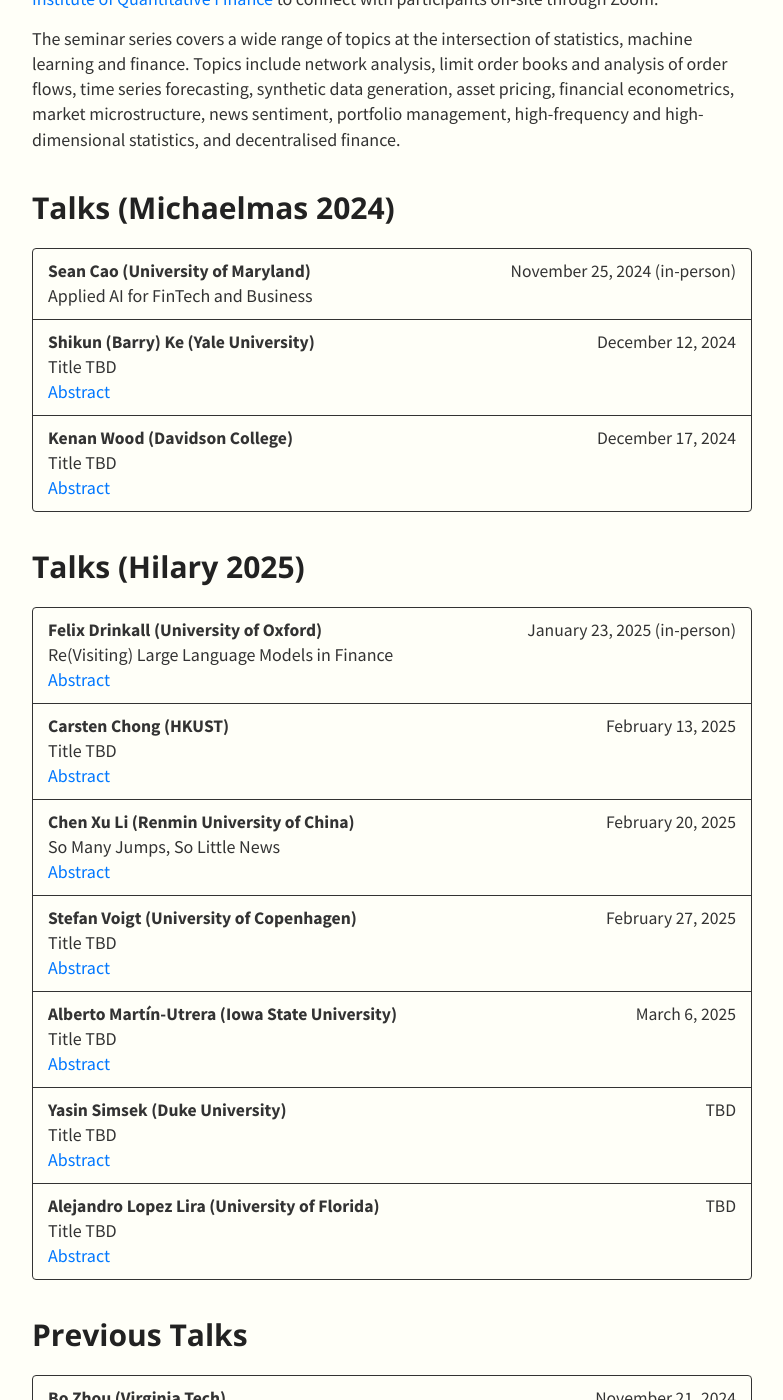
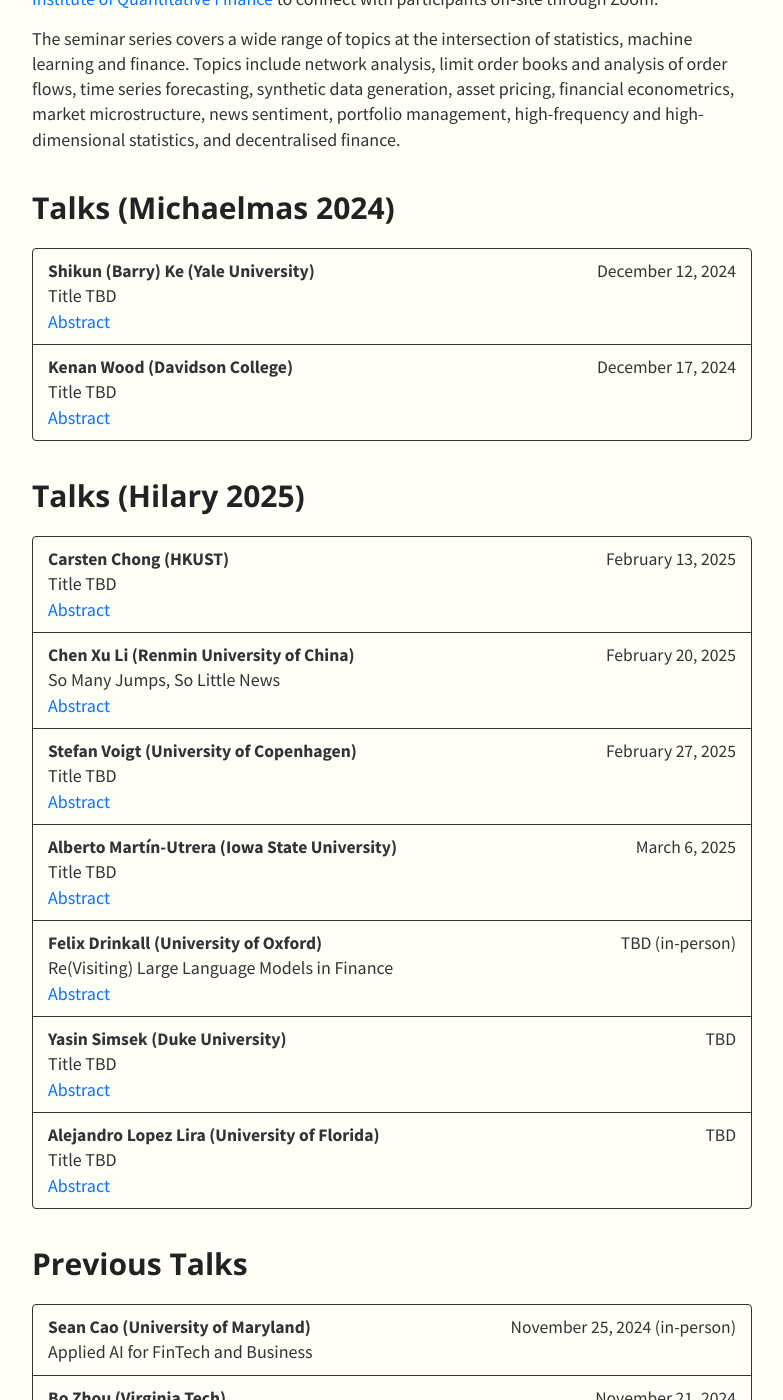
Before and after one commit to SML-Fin/SML-Fin.github.io, a Jekyll site: the page built from index.md, in a window 1280 px wide and 1400 px high, scrolled down 327 px. Shown: the whole window, without its empty margins (248-1031 px from the left). Built offline with Jekyll 4.4.1, drawn with Linux system fonts in a browser that asks for light colours; nearby versions of some CDN libraries; our own code applies the rules of GitHub Pages for plain Markdown files; part of the change alters nothing that is shown.

Commit message:
Update talks.yml

```diff
--- a/_data/talks.yml
+++ b/_data/talks.yml
@@ -1,8 +1,5 @@
 - type: Talks (Michaelmas 2024)
   members:
-    - speaker: Sean Cao (University of Maryland)
-      date: November 25, 2024 (in-person)
-      title: Applied AI for FinTech and Business
     - speaker: Shikun (Barry) Ke (Yale University)
       date: December 12, 2024
       title: Title TBD
@@ -14,10 +11,6 @@
 
 - type: Talks (Hilary 2025)
   members:
-    - speaker: Felix Drinkall (University of Oxford)
-      date: January 23, 2025 (in-person)
-      title: Re(Visiting) Large Language Models in Finance
-      abstract: This study introduces a novel suite of historical large language models (LLMs) pre-trained specifically for accounting and finance, utilising a diverse set of major textual resources. The models are unique in that they are year-specific, spanning from 2007 to 2023, effectively eliminating look-ahead bias, a limitation present in other LLMs. Empirical analysis reveals that, in trading, these specialised models outperform much larger models, including the state-of-the-art LLaMA 1, 2, and 3, which are approximately 50 times their size. The findings are further validated through a range of robustness checks, confirming the superior performance of these LLMs.
     - speaker: Carsten Chong (HKUST)
       date: February 13, 2025
       title: Title TBD
@@ -34,6 +27,10 @@
       date: March 6, 2025
       title: Title TBD
       abstract: TBD
+    - speaker: Felix Drinkall (University of Oxford)
+      date: TBD (in-person)
+      title: Re(Visiting) Large Language Models in Finance
+      abstract: This study introduces a novel suite of historical large language models (LLMs) pre-trained specifically for accounting and finance, utilising a diverse set of major textual resources. The models are unique in that they are year-specific, spanning from 2007 to 2023, effectively eliminating look-ahead bias, a limitation present in other LLMs. Empirical analysis reveals that, in trading, these specialised models outperform much larger models, including the state-of-the-art LLaMA 1, 2, and 3, which are approximately 50 times their size. The findings are further validated through a range of robustness checks, confirming the superior performance of these LLMs.
     - speaker: Yasin Simsek (Duke University)
       date: TBD
       title: Title TBD
@@ -45,6 +42,9 @@
 
 - type: Previous Talks
   members:
+    - speaker: Sean Cao (University of Maryland)
+      date: November 25, 2024 (in-person)
+      title: Applied AI for FinTech and Business
     - speaker: Bo Zhou (Virginia Tech)
       date: November 21, 2024
       title: Real-Time Detection of Local No-Arbitrage Violations
```
